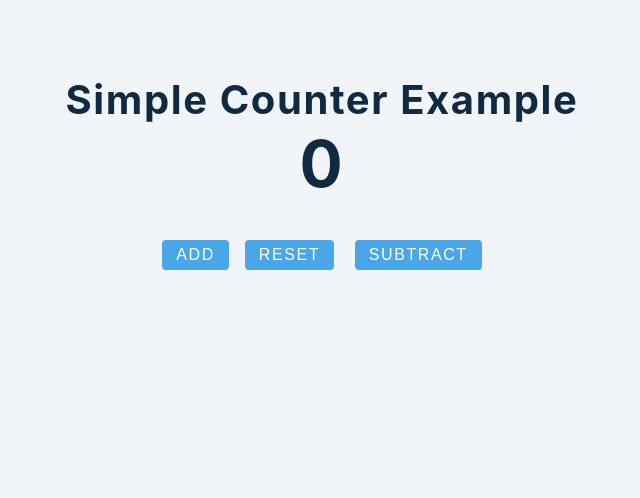
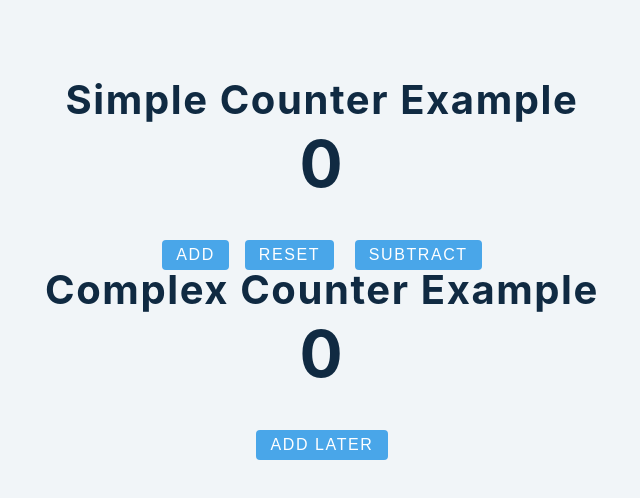
Before and after one commit to VertikaJain/music-classification-python, a React (Create React App) app: page / in a window 1280 px wide. Shown: the top 498 px of the page, without its empty margins (318-958 px from the left). Built offline with nearby package versions, Linux system fonts and the light colour scheme.

Commit message:
Complex counter example added

```diff
--- a/src/1-useState/counterExample.js
+++ b/src/1-useState/counterExample.js
@@ -10,13 +10,26 @@ const CounterExample = () => {
         setCount(count - 1)
     }
 
+    // Complex counter example using setTimeOut
+    const complexCounter = () => {
+        setTimeout(() => {
+            // setCount(count + 1) // updates from the old value of count
+            setCount((prevCount) => { // updates from the previously/recently updated value
+                return prevCount + 1
+            })
+        }, 2000)
+    }
+
     return (
         <>
             <h2>Simple Counter Example</h2>
             <h1>{count}</h1>
             <button className="btn" onClick={addCount}>ADD</button>
-            <button className="btn" onClick={()=> setCount(0)}>RESET</button> {/* Inline function example */}
+            <button className="btn" onClick={() => setCount(0)}>RESET</button> {/* Inline function example */}
             <button className="btn" onClick={subtractCount}>SUBTRACT</button>
+            <h2>Complex Counter Example</h2>
+            <h1>{count}</h1>
+            <button className="btn" onClick={complexCounter}>ADD LATER</button>
         </>
     )
 }
```
